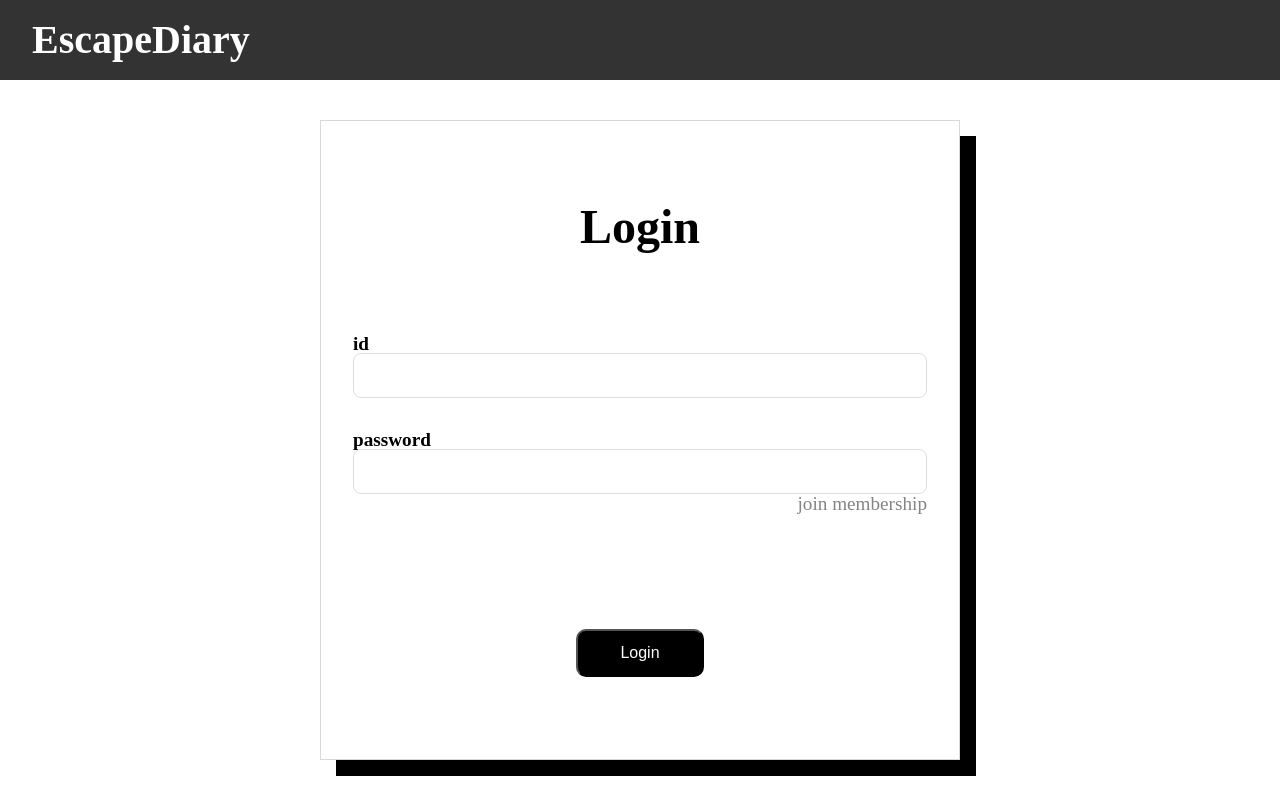
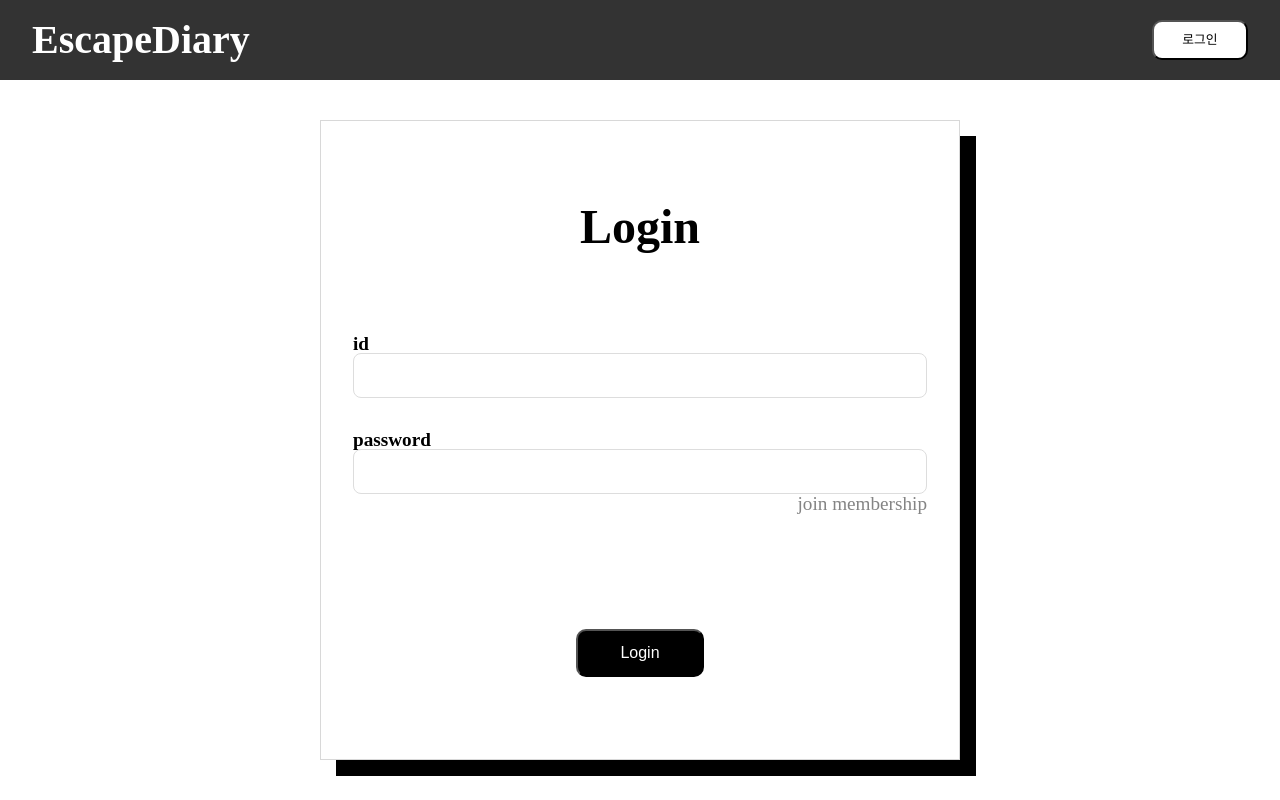
Before and after one commit to HyeonE0103/escapediary-FE, a React (Create React App) app: page /login in a window 1280 px wide. Built offline with nearby package versions, Linux system fonts and the light colour scheme.

Commit message:
style: 로그인에 따른 UI 변경

```diff
--- a/src/components/common/Header.jsx
+++ b/src/components/common/Header.jsx
@@ -2,18 +2,19 @@ import React, { useState } from "react";
 import Button from "./Button";
 import { styled } from "styled-components";
 import useNavigation from "../../hooks/useNavigation";
+import { useSelector } from "react-redux";
 
 const Header = ({ buttonShow }) => {
-  const [user, setUser] = useState(false);
+  const userData = useSelector((state) => state.userData);
   const { goToPath } = useNavigation();
   return (
     <HeaderWrap>
       <p onClick={() => goToPath("/")}>EscapeDiary</p>
-      {buttonShow === "loginUser" ? (
+      {userData ? (
         <Button color={"white"} size={"small"}>
           로그아웃
         </Button>
-      ) : buttonShow === "login" ? null : (
+      ) : (
         <Button
           color={"white"}
           size={"small"}
@@ -29,10 +30,10 @@ const HeaderWrap = styled.div`
   background-color: rgba(0, 0, 0, 0.8);
   height: 5rem;
   padding: 0 2rem;
-  display: flex;
   align-items: center;
   justify-content: space-between;
   box-sizing: border-box;
+  display: ${(props) => (props.buttonShow ? "none" : "flex")};
   @media (max-width: 480px) {
     display: none;
   }
--- a/src/pages/Login.jsx
+++ b/src/pages/Login.jsx
@@ -25,7 +25,7 @@ const Login = () => {
         { id: login.id, password: login.password },
         { withCredentials: true }
       )
-      .then((response) => {
+      .then(() => {
         onClickUserShow();
         goToPath("/");
       })
@@ -33,6 +33,7 @@ const Login = () => {
   };
   const onClickUserShow = async () => {
     try {
+      console.log("유저데이터 조회 시작");
       const api = process.env.REACT_APP_URL + "user";
       const response = await axios.get(api, { withCredentials: true });
       console.log("로그인시 유저 데이터", response.data);
--- a/src/pages/MainPage.jsx
+++ b/src/pages/MainPage.jsx
@@ -27,10 +27,8 @@ const MainPage = () => {
   useEffect(() => {
     const api = async () => {
       const api = process.env.REACT_APP_URL + "posts";
-      console.log(api);
       try {
         const apiData = await axios.get(api);
-        console.log(apiData);
         setData(apiData.data.posts.reverse());
         setPosts(apiData.data.posts.slice(0, limit));
       } catch (e) {
@@ -39,7 +37,7 @@ const MainPage = () => {
     };
     api();
   }, []);
-
+  console.log(data);
   useEffect(() => {
     if (data) {
       setPosts(data.slice(offset, offset + limit));
```
